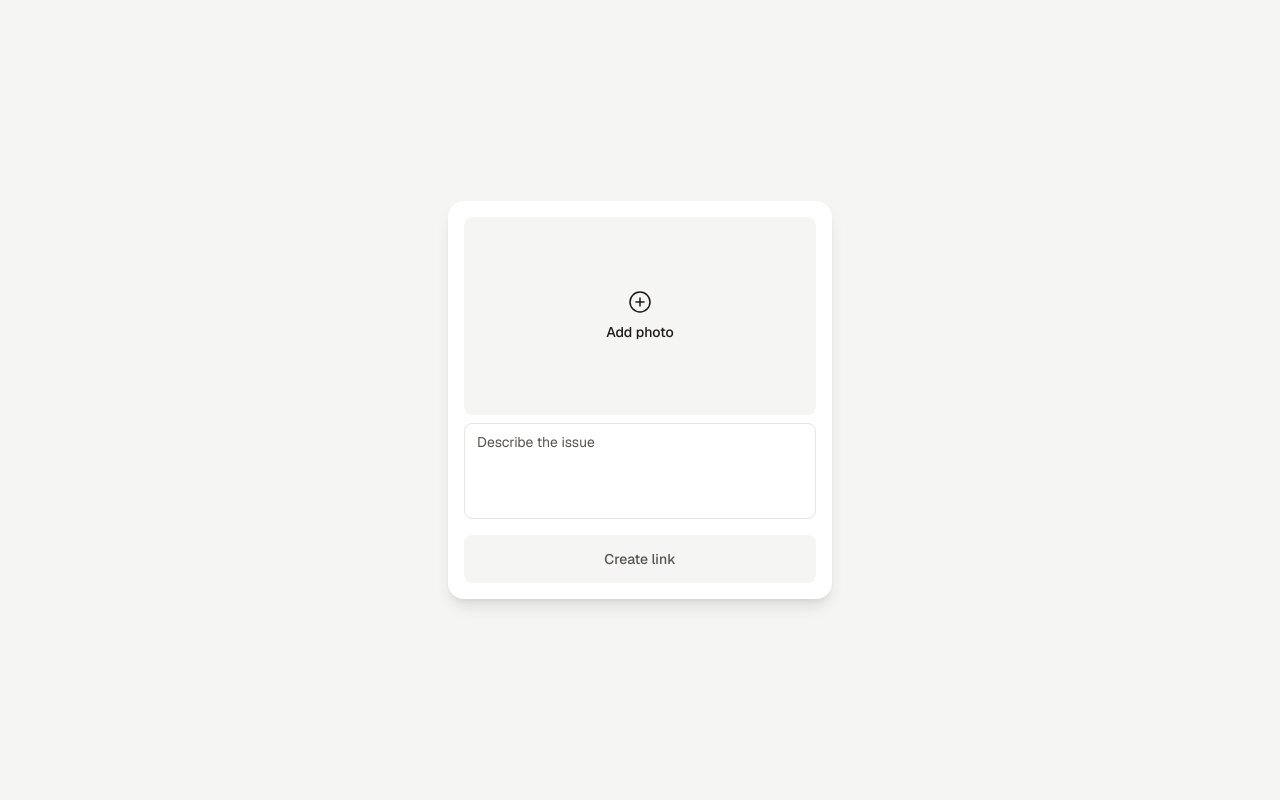
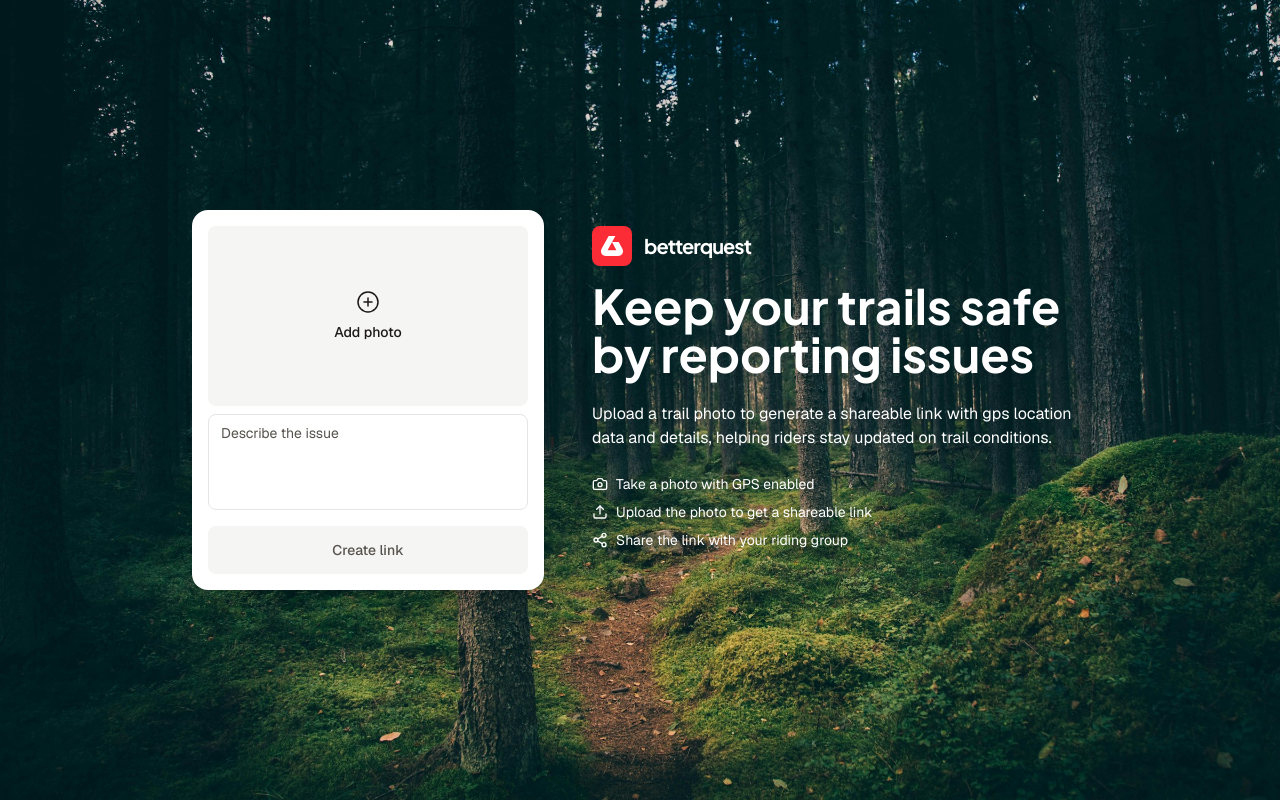
Before and after one commit to benjaminpfleghaar/betterquest, a Next.js app: page / in a window 1280 px wide. Built offline with nearby package versions, Linux system fonts and the light colour scheme.

Commit message:
feat: style content column and add background

```diff
--- a/src/app/(app)/layout.tsx
+++ b/src/app/(app)/layout.tsx
@@ -1,12 +1,7 @@
 import "../globals.css";
 import { Toaster } from "sonner";
+import { geist } from "@/lib/fonts";
 import type { Metadata } from "next";
-import { Geist } from "next/font/google";
-
-const geist = Geist({
-  variable: "--font-geist-sans",
-  subsets: ["latin"],
-});
 
 export const metadata: Metadata = {
   title: "Home",
--- a/src/app/(app)/page.tsx
+++ b/src/app/(app)/page.tsx
@@ -1,9 +1,61 @@
+import Image from "next/image";
 import Form from "@/components/form";
+import { jakarta } from "@/lib/fonts";
+import { Camera, Share2, Upload } from "lucide-react";
+
+const usps = [
+  {
+    icon: <Camera size={16} />,
+    label: "Take a photo with GPS enabled",
+  },
+  {
+    icon: <Upload size={16} />,
+    label: "Upload the photo to get a shareable link",
+  },
+  {
+    icon: <Share2 size={16} />,
+    label: "Share the link with your riding group",
+  },
+];
 
 export default function Home() {
   return (
-    <main className="flex min-h-svh items-center justify-center bg-stone-100 p-4">
-      <Form />
+    <main className="flex min-h-svh items-center justify-center bg-[url(/forest.jpg)] bg-cover bg-center p-6">
+      <div className="w-full max-w-sm lg:max-w-4xl">
+        <div className="grid grid-cols-1 gap-6 lg:grid-cols-[352px_auto] lg:gap-12">
+          <Form />
+          <div className="order-first pt-0 text-white lg:order-none lg:pt-4">
+            <div className="mb-4 flex items-center gap-3">
+              <div className="flex size-10 items-center justify-center rounded-lg bg-red-500">
+                <Image src="/logo.svg" width={22} height={20} alt="" />
+              </div>
+              <p
+                className={`${jakarta.className} text-xl font-bold tracking-tighter`}
+              >
+                betterquest
+              </p>
+            </div>
+            <h1
+              className={`${jakarta.className} mb-6 text-4xl font-bold lg:text-5xl`}
+            >
+              Keep your trails safe by reporting issues
+            </h1>
+            <h2 className="mb-6">
+              Upload a trail photo to generate a shareable link with gps
+              location data and details, helping riders stay updated on trail
+              conditions.
+            </h2>
+            <ul className="space-y-2">
+              {usps.map(({ icon, label }) => (
+                <li key={label} className="flex items-center gap-2 text-sm">
+                  {icon}
+                  {label}
+                </li>
+              ))}
+            </ul>
+          </div>
+        </div>
+      </div>
     </main>
   );
 }
--- a/src/components/form.tsx
+++ b/src/components/form.tsx
@@ -83,7 +83,7 @@ export default function Form() {
   };
 
   return (
-    <div className="w-sm space-y-2 rounded-2xl bg-white p-4 shadow-lg">
+    <div className="space-y-2 rounded-2xl bg-white p-4 shadow-xl">
       {fileURL ? (
         <div className="relative aspect-video overflow-hidden rounded-lg bg-stone-100">
           <Image
--- /dev/null
+++ b/src/lib/fonts.ts
@@ -0,0 +1,11 @@
+import { Geist, Plus_Jakarta_Sans } from "next/font/google";
+
+export const jakarta = Plus_Jakarta_Sans({
+  variable: "--font-jakarta-sans",
+  subsets: ["latin"],
+});
+
+export const geist = Geist({
+  variable: "--font-geist-sans",
+  subsets: ["latin"],
+});
```
Also changed, not shown: public/forest.jpg (added), public/logo.svg (added).
